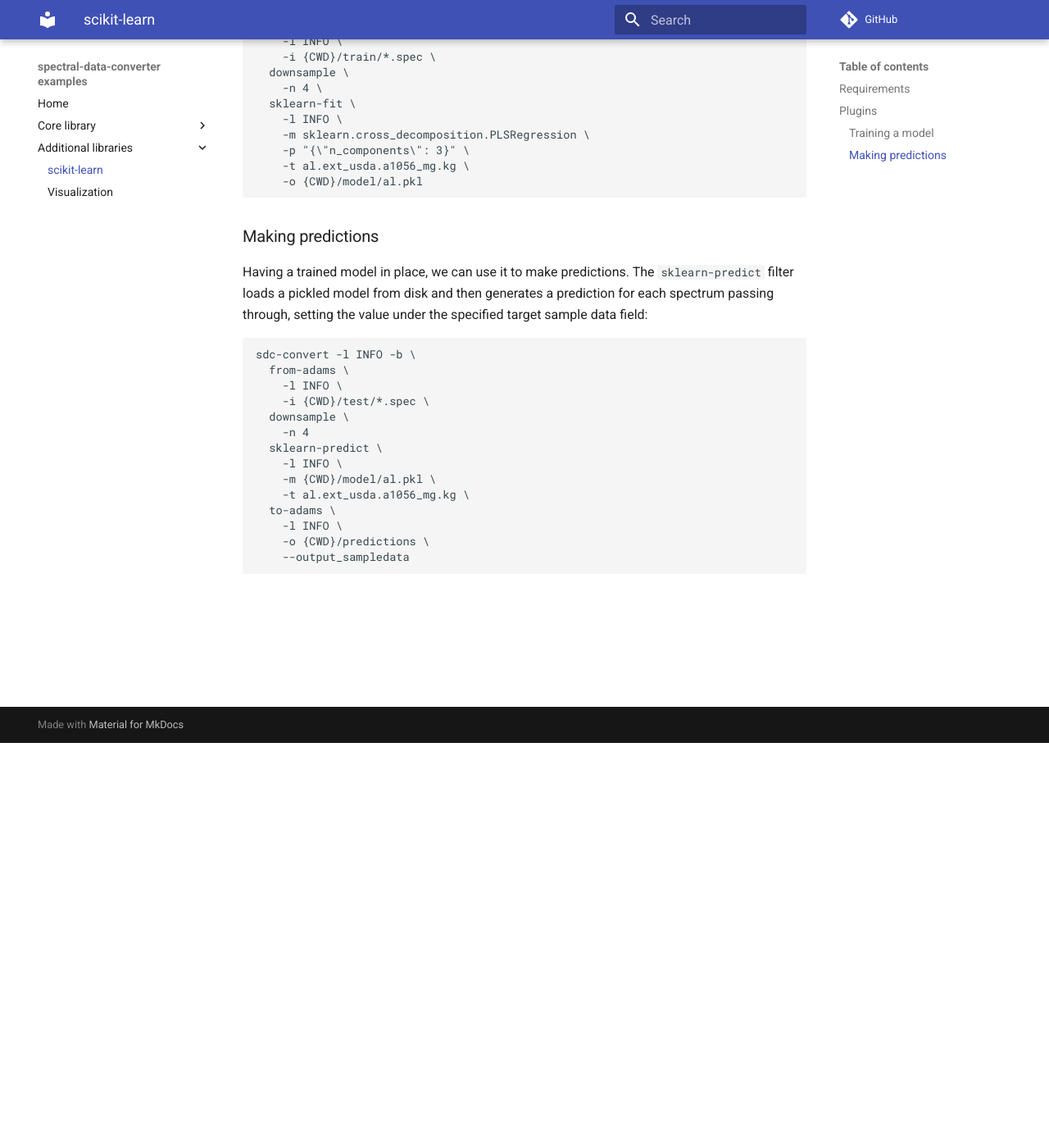
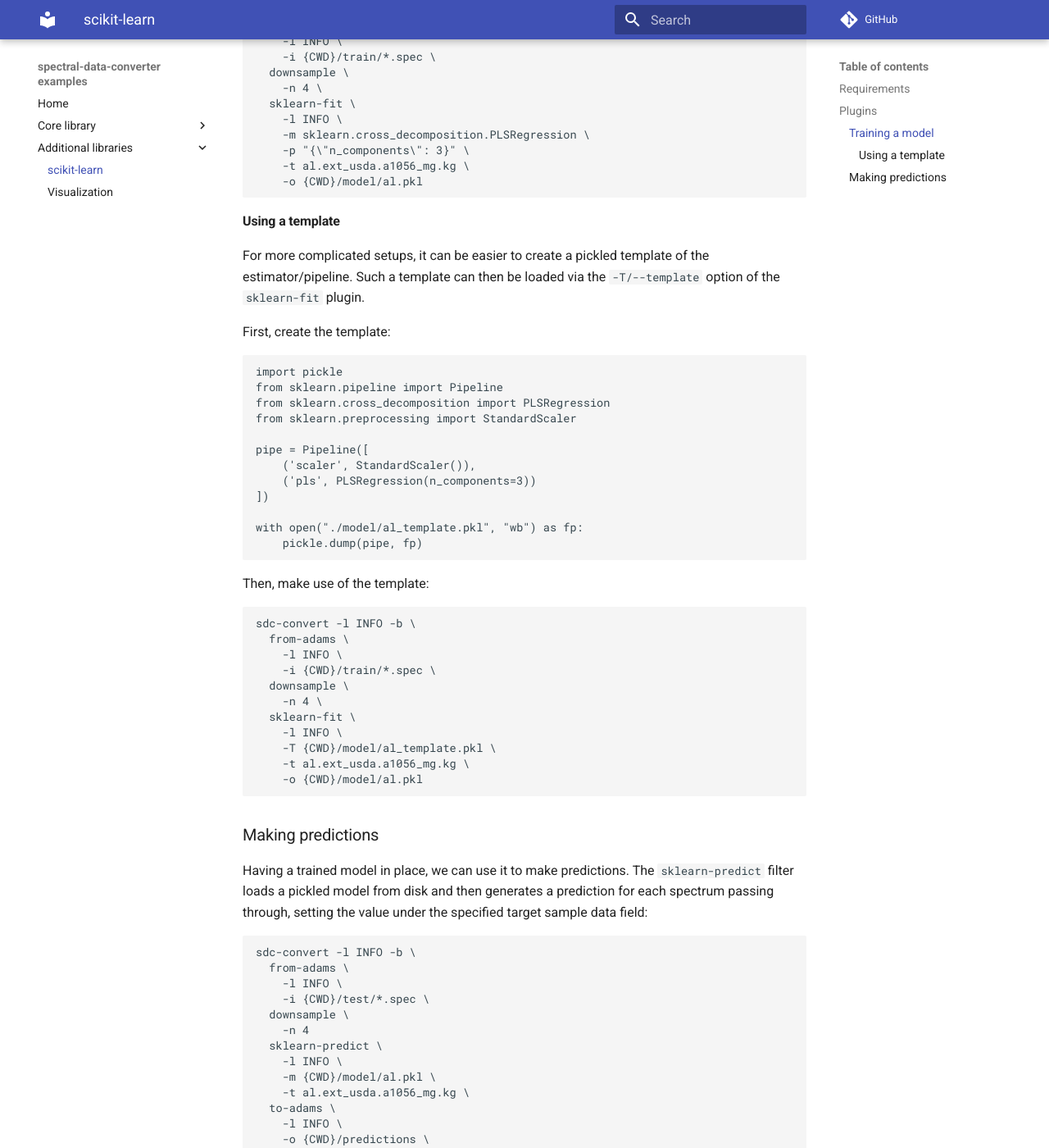
Before and after one commit to waikato-datamining/spectral-data-converter-examples, an MkDocs documentation site: the page built from docs/sklearn.md, in a window 1280 px wide and 1400 px high, scrolled down 494 px. Shown: the whole window at 82% size. Built offline with MkDocs 1.6.1 and Material for MkDocs 9.7.7, drawn with Linux system fonts in a browser that asks for light colours; comment, search, counter and statistics services are not loaded.

Commit message:
added example for using pickled template

````diff
--- a/docs/sklearn.md
+++ b/docs/sklearn.md
@@ -27,6 +27,44 @@ sdc-convert -l INFO -b \
     -o {CWD}/model/al.pkl
 ```
 
+### Using a template
+
+For more complicated setups, it can be easier to create a pickled template
+of the estimator/pipeline. Such a template can then be loaded via the
+`-T/--template` option of the `sklearn-fit` plugin.
+
+First, create the template:
+
+```python
+import pickle
+from sklearn.pipeline import Pipeline
+from sklearn.cross_decomposition import PLSRegression
+from sklearn.preprocessing import StandardScaler
+
+pipe = Pipeline([
+    ('scaler', StandardScaler()),
+    ('pls', PLSRegression(n_components=3))
+])
+
+with open("./model/al_template.pkl", "wb") as fp:
+    pickle.dump(pipe, fp)
+```
+
+Then, make use of the template:
+
+```bash
+sdc-convert -l INFO -b \
+  from-adams \
+    -l INFO \
+    -i {CWD}/train/*.spec \
+  downsample \
+    -n 4 \
+  sklearn-fit \
+    -l INFO \
+    -T {CWD}/model/al_template.pkl \
+    -t al.ext_usda.a1056_mg.kg \
+    -o {CWD}/model/al.pkl
+```
 
 ## Making predictions
 
````
